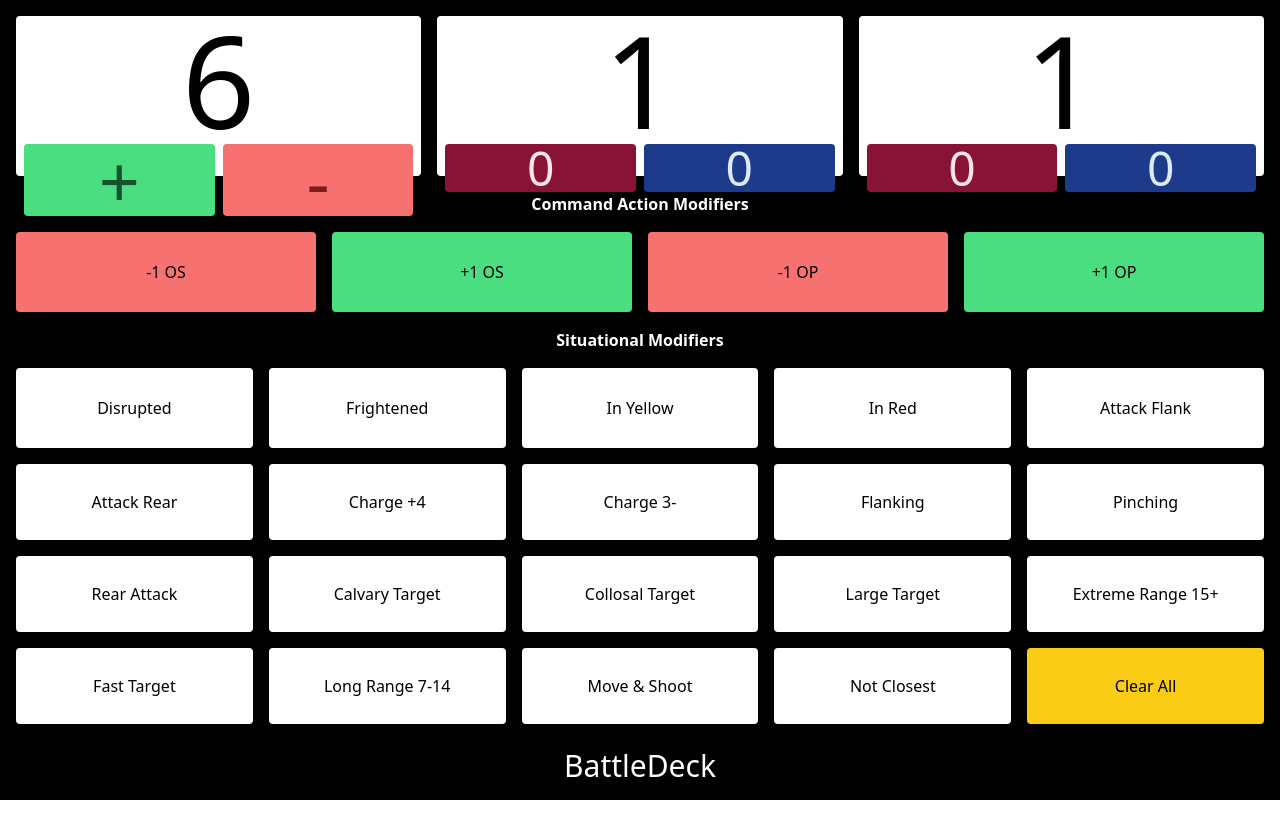
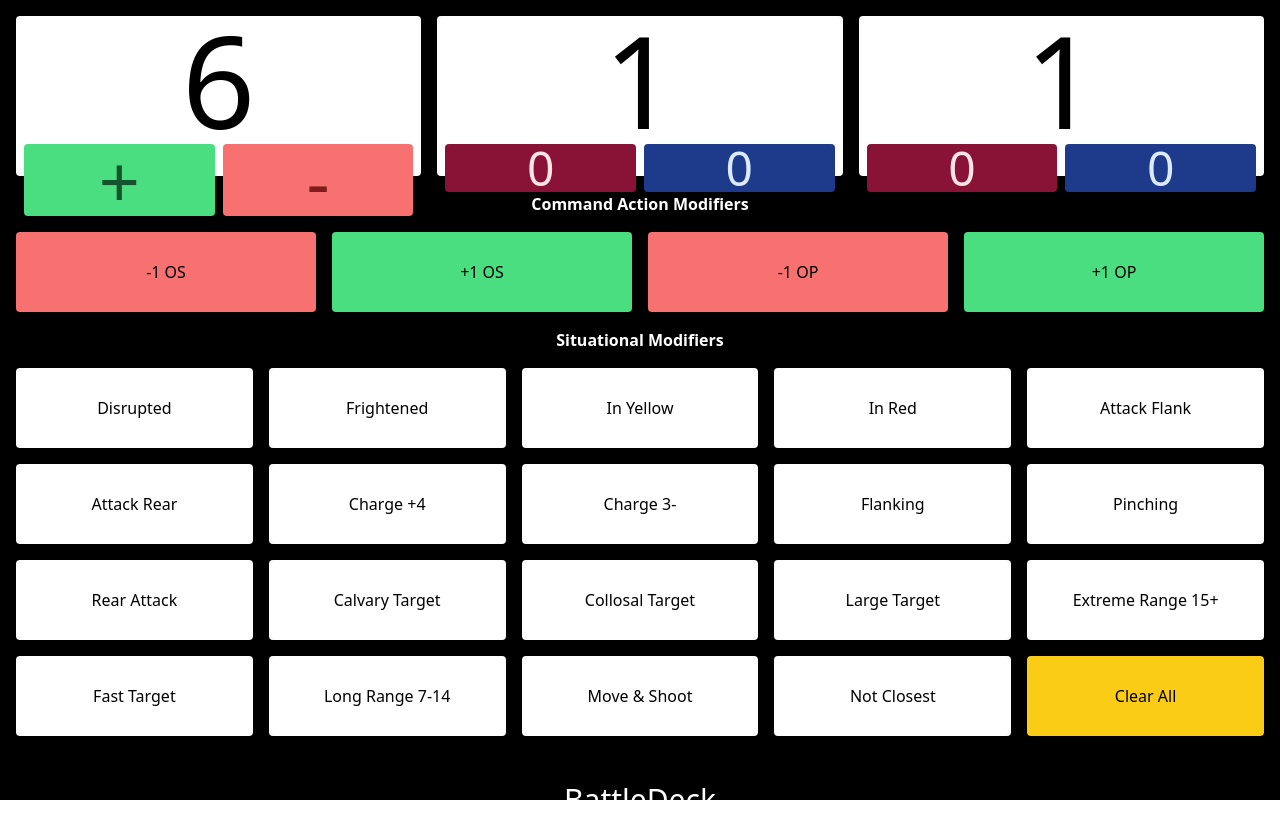
Before and after one commit to peterclark/battledeck, a React (Vite) app: page / in a window 1280 px wide. Before the commit the page ends 800 px from the top, so only its background shows below. Built offline with nearby package versions, Linux system fonts and the light colour scheme.

Commit message:
min-h again

```diff
--- a/src/App.jsx
+++ b/src/App.jsx
@@ -161,7 +161,7 @@ const App = () => {
         </div>
       </div>
       <div className="text-white font-bold flex justify-center">Command Action Modifiers</div>
-      <div className="CommandActionModifiers flex h-20 gap-4 mx-4">
+      <div className="CommandActionModifiers flex h-20 gap-4 mx-4 min-h-20">
         <button className="Plus1 flex-1 bg-red-400 rounded" onClick={() => handleIncOffensiveSkill(-1)}>-1 OS</button>
         <button className="Plus1 flex-1 bg-green-400 rounded" onClick={() => handleIncOffensiveSkill(1)}>+1 OS</button>
         <button className="Plus1 flex-1 bg-red-400 rounded" onClick={() => handleIncOffensivePower(-1)}>-1 OP</button>
@@ -176,21 +176,21 @@ const App = () => {
           <button className={className("InTheRed flex-1", MODIFIER_CLASSES, inTheRed ? "bg-red-400" : "bg-white")} onClick={toggleInTheRed}>In Red</button>
           <button className={className("AttackingToFlank flex-1", MODIFIER_CLASSES, attackingToFlank ? "bg-red-400" : "bg-white")} onClick={toggleAttackingToFlank}>Attack Flank</button>
         </div>
-        <div className="flex flex-1 gap-4">
+        <div className="flex flex-1 gap-4 min-h-20">
           <button className={className("AttackingToRear", MODIFIER_CLASSES, attackingToRear ? "bg-red-400" : "bg-white")} onClick={toggleAttackingToRear}>Attack Rear</button>
           <button className={className("ChargingFourOrMoreDice", MODIFIER_CLASSES, chargingFourOrMoreDice ? "bg-green-400" : "bg-white")} onClick={toggleChargingFourOrMoreDice}>Charge +4</button>
           <button className={className("ChargingThreeOrLessDice", MODIFIER_CLASSES, chargingThreeOrLessDice ? "bg-green-400" : "bg-white")} onClick={toggleChargingThreeOrLessDice}>Charge 3-</button>
           <button className={className("Flanking", MODIFIER_CLASSES, flanking ? "bg-green-400" : "bg-white")} onClick={toggleFlanking}>Flanking</button>
           <button className={className("Pinching", MODIFIER_CLASSES, pinching ? "bg-green-400" : "bg-white")} onClick={togglePinching}>Pinching</button>
         </div>
-        <div className="flex flex-1 gap-4">
+        <div className="flex flex-1 gap-4 min-h-20">
           <button className={className("RearAttacking", MODIFIER_CLASSES, rearAttacking ? "bg-green-400" : "bg-white")} onClick={toggleRearAttacking}>Rear Attack</button>
           <button className={className("CalvaryTarget", MODIFIER_CLASSES, calvaryTarget ? "bg-red-400" : "bg-white")} onClick={toggleCalvaryTarget}>Calvary Target</button>
           <button className={className("ColossalTarget", MODIFIER_CLASSES, collosalTarget ? "bg-green-400" : "bg-white")} onClick={toggleColossalTarget}>Collosal Target</button>
           <button className={className("LargeTarget", MODIFIER_CLASSES, largeTarget ? "bg-green-400" : "bg-white")} onClick={toggleLargeTarget}>Large Target</button>
           <button className={className("ExtremeRange", MODIFIER_CLASSES, extremeRange ? "bg-red-400" : "bg-white")} onClick={toggleExtremeRange}>Extreme Range 15+</button>
         </div>
-        <div className="flex flex-1 gap-4">
+        <div className="flex flex-1 gap-4 min-h-20">
           <button className={className("FastMovingTarget", MODIFIER_CLASSES, fastMovingTarget ? "bg-red-400" : "bg-white")} onClick={toggleFastMovingTarget}>Fast Target</button>
           <button className={className("LongRange", MODIFIER_CLASSES, longRange ? "bg-green-400" : "bg-white")} onClick={toggleLongRange}>Long Range 7-14</button>
           <button className={className("MoveAndShoot", MODIFIER_CLASSES, moveAndShoot ? "bg-red-400" : "bg-white")} onClick={toggleMoveAndShoot}>Move & Shoot</button>
@@ -198,7 +198,7 @@ const App = () => {
           <button className={className("ClearAll bg-yellow-400", MODIFIER_CLASSES)} onClick={handleClearAll}>Clear All</button>
         </div>
       </div>
-      <div className="text-lg flex text-white items-center justify-center m-4 mt-2">
+      <div className="text-lg flex text-white items-center justify-center m-4 mt-2 min-h-20">
         <div className="mx-4 text-3xl">BattleDeck</div>
       </div>
     </div>
```
